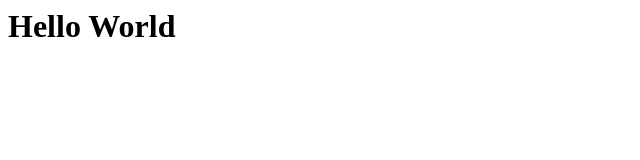
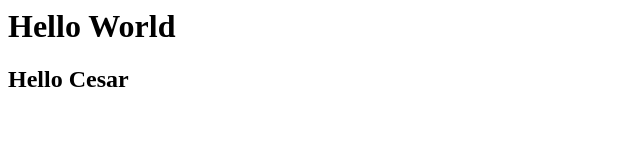
Before and after one commit to carrera328/marcilia-training, a plain HTML site: page index.html in a window 1280 px wide. Shown: the whole page, without its empty margins (0-640 px from the left). Drawn offline with Linux system fonts and the light colour scheme.

```diff
--- a/index.html
+++ b/index.html
@@ -10,6 +10,8 @@
     <body>
         <h1>Hello World</h1>
 
+        <h2>Hello Cesar</h2>
+
         <script src="./main.js" async defer></script>
     </body>
 </html>
```
